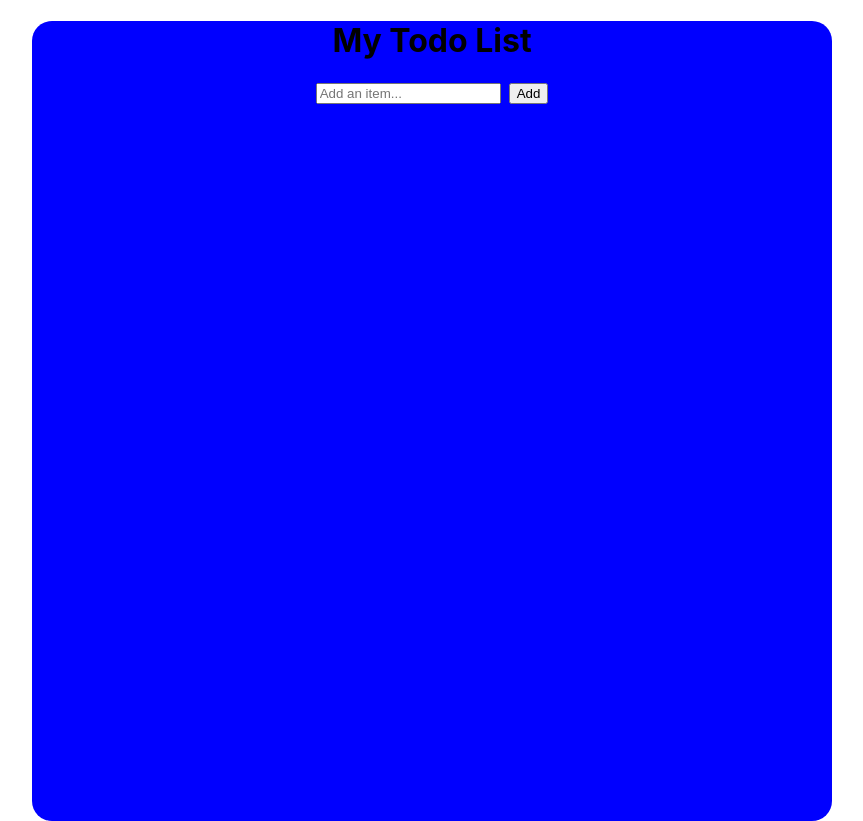
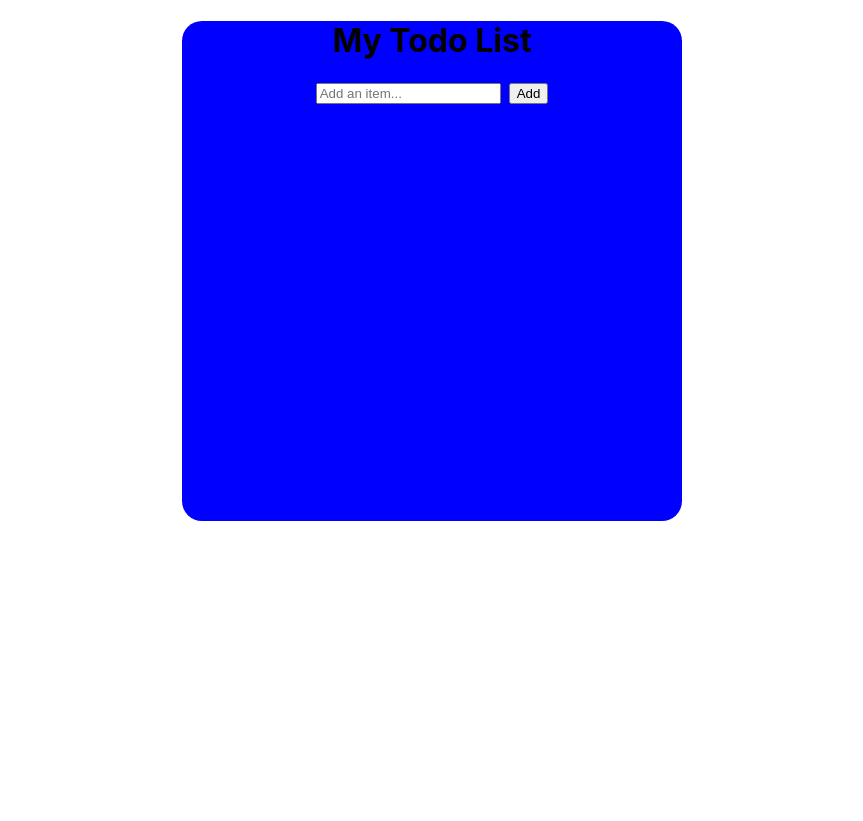
Before and after one commit to yasmins021/react-list, a React (Create React App) app: page / in a window 1280 px wide. Shown: the whole page, without its empty margins (208-1071 px from the left). After the commit the page ends 800 px from the top, so only its background shows below. Built offline with nearby package versions, Linux system fonts and the light colour scheme.

Commit message:
Update App.css

```diff
--- a/src/App.css
+++ b/src/App.css
@@ -3,8 +3,8 @@
   margin: 0 auto;
   background-color: blue;
   border-radius: 20px;
-  height: 800px;
-  width: 800px;
+  height: 500px;
+  width: 500px;
 
 }
 
```
